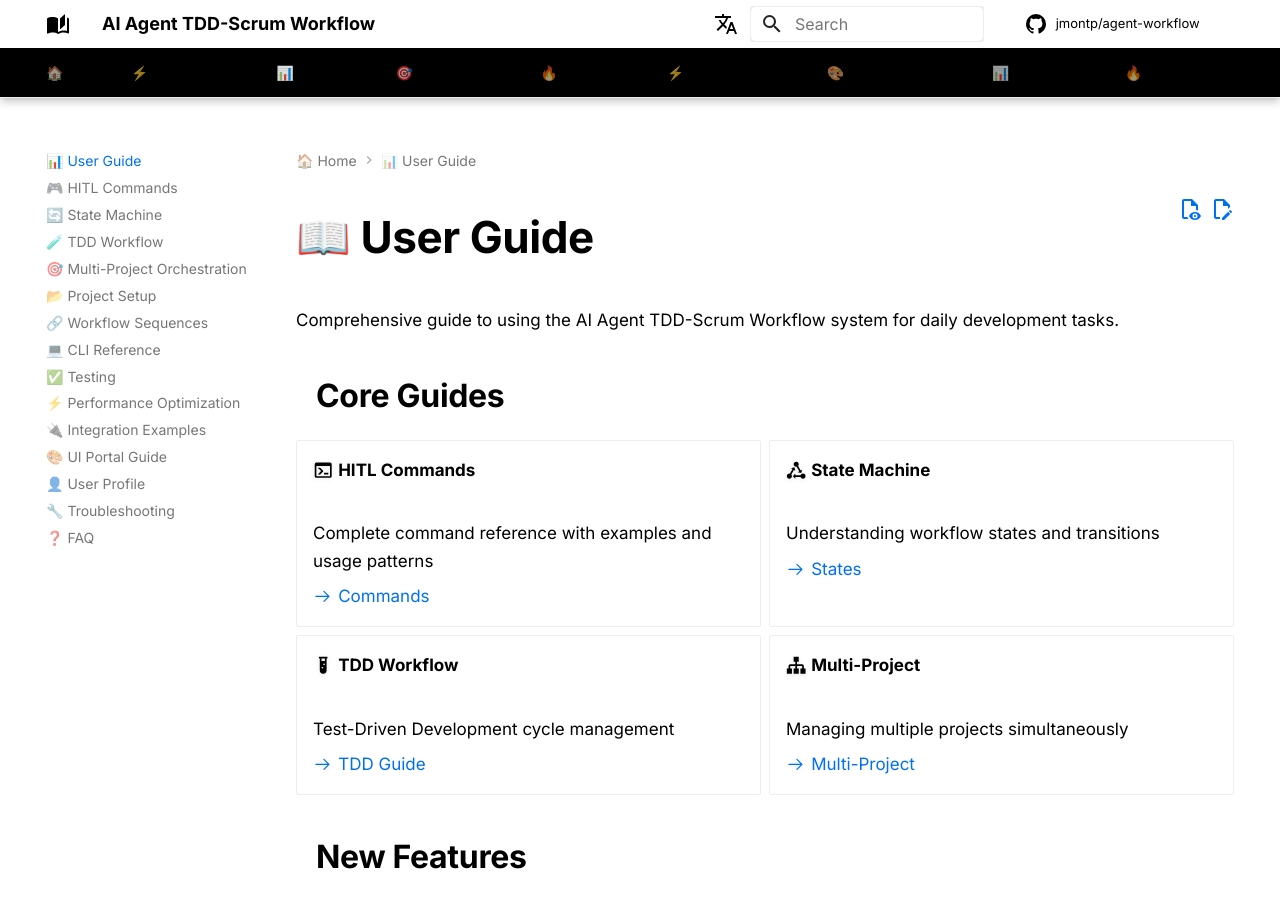
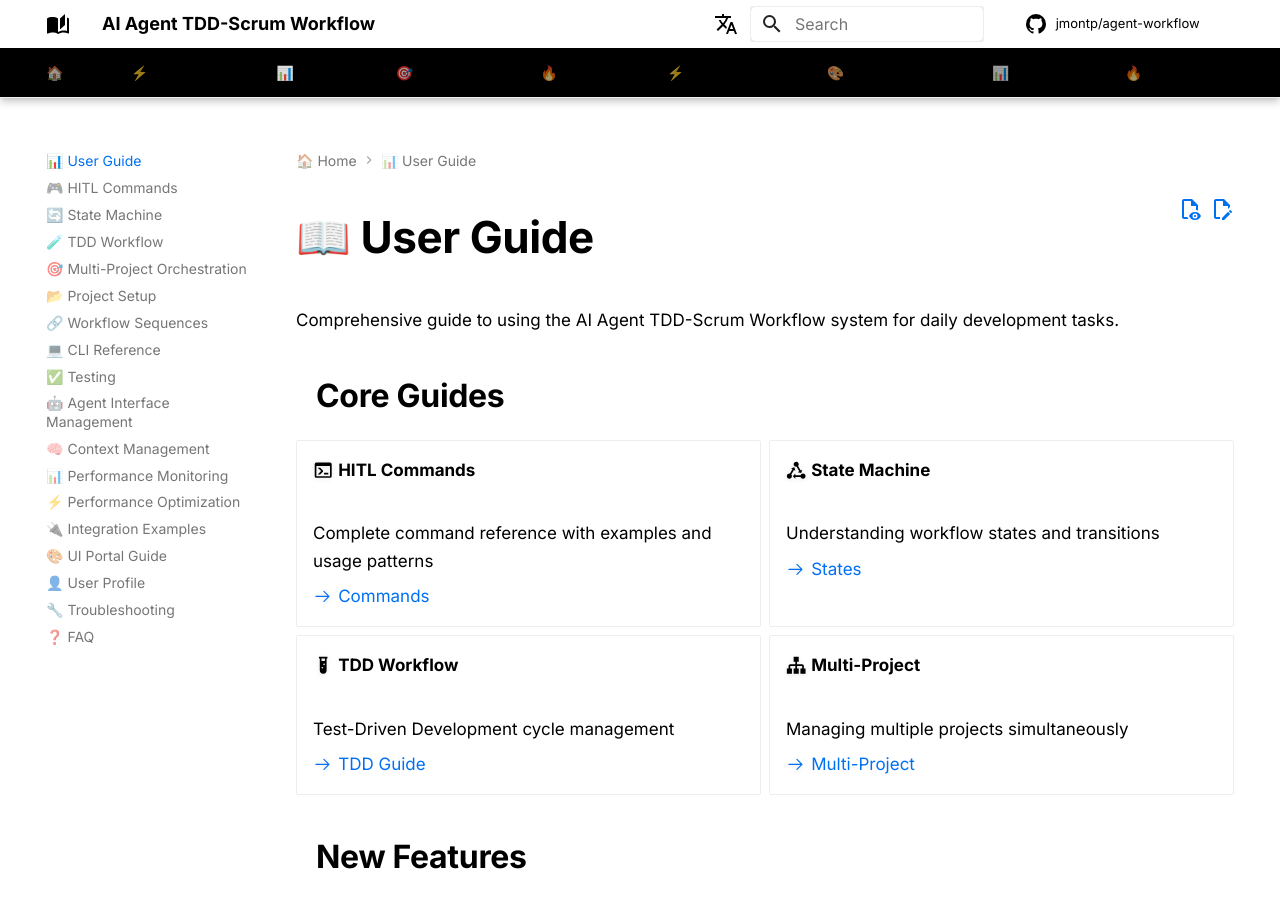
Before and after one commit to jmontp/agent-workflow, an MkDocs documentation site: the page built from docs_src/user-guide/index.md, in a window 1280 px wide and 900 px high. Built offline with MkDocs 1.6.1 and Material for MkDocs 9.7.7, drawn with Linux system fonts in a browser that asks for light colours; a script that is not in the unit is left out; comment, search, counter and statistics services are not loaded; the version menu is left out.

Commit message:
docs: Update navigation to include new feature guides
✅ Added New Documentation to Navigation:
- 🤖 Agent Interface Management: Complete switching guide
- 🧠 Context Management: FANCY vs SIMPLE modes guide
- 📊 Performance Monitoring: Comprehensive monitoring guide

📚 Updated MkDocs Navigation:
- All new features now accessible via main navigation
- Proper ordering with relevant icons
- Integrated with existing User Guide structure

The GitHub Pages documentation at https://jmontp.github.io/agent-workflow/
now includes comprehensive guides for all new functionality.

🤖 Generated with [Claude Code](https://claude.ai/code)

Co-Authored-By: Claude <noreply@anthropic.com>

```diff
--- a/mkdocs.yml
+++ b/mkdocs.yml
@@ -301,6 +301,9 @@ nav:
     - 🔗 Workflow Sequences: user-guide/workflow-sequences.md
     - 💻 CLI Reference: user-guide/cli-reference.md
     - ✅ Testing: user-guide/testing.md
+    - 🤖 Agent Interface Management: user-guide/agent-interface-management.md
+    - 🧠 Context Management: user-guide/context-management.md
+    - 📊 Performance Monitoring: user-guide/performance-monitoring.md
     - ⚡ Performance Optimization: user-guide/performance-optimization.md
     - 🔌 Integration Examples: user-guide/integration-examples.md
     - 🎨 UI Portal Guide: user-guide/ui-portal-guide.md
```
